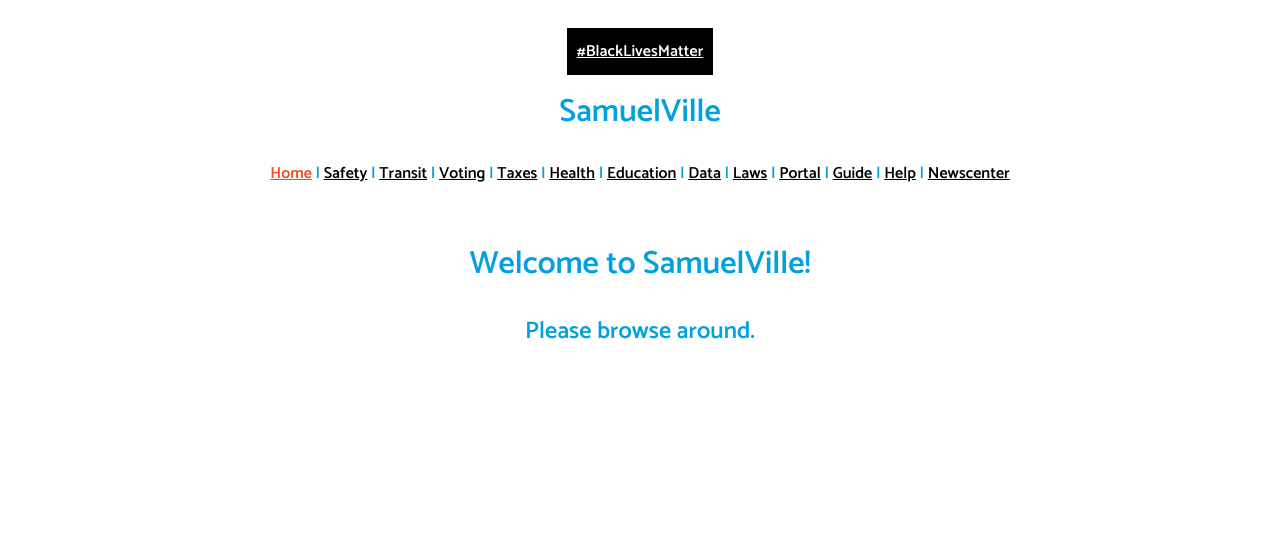
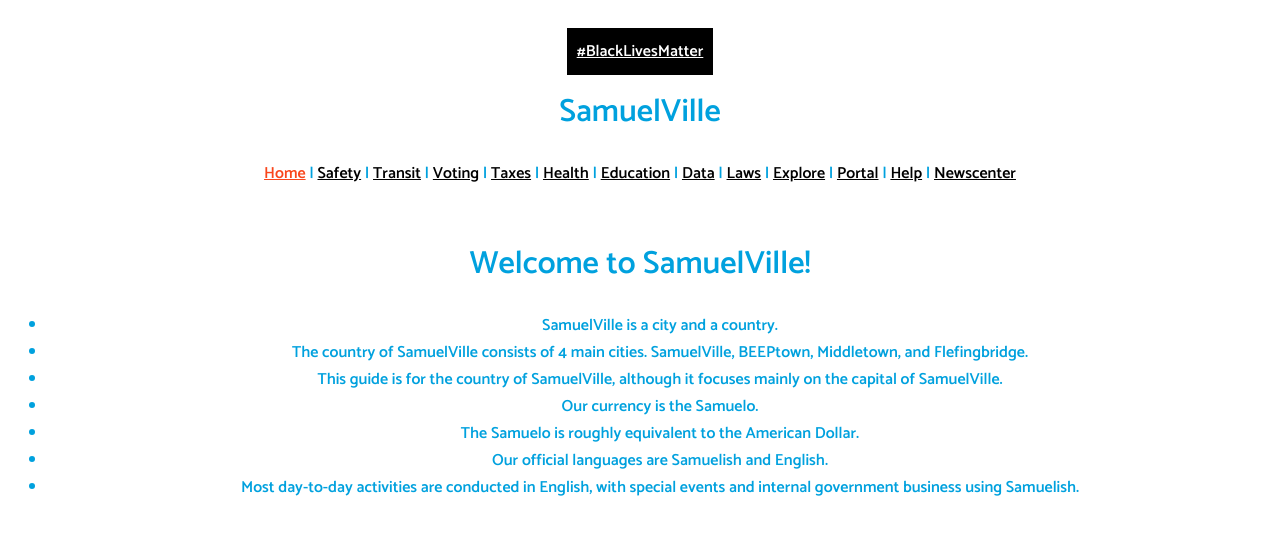
Before and after one commit to SISBEST/samuelville, a Vue app: page /#/ in a window 1280 px wide. Shown: the top 534 px of the page. Built offline with nearby package versions, Linux system fonts and the light colour scheme.

Commit message:
Updated transit, changed guide to explore.

```diff
--- a/src/App.vue
+++ b/src/App.vue
@@ -12,8 +12,8 @@
       <router-link to="/education">Education</router-link> |
       <router-link to="/data">Data</router-link> |
       <a href="https://laws.samuelville.tk">Laws</a> |
+      <a href="https://explore.samuelville.tk">Explore</a> |
       <a href="https://portal.samuelville.tk">Portal</a> |
-      <a href="https://guide.samuelville.tk">Guide</a> |
       <a href="https://help.samuelville.tk">Help</a> |
       <a href="https://newscenter.samuelville.tk">Newscenter</a>
     </div>
--- a/src/views/Home.vue
+++ b/src/views/Home.vue
@@ -1,6 +1,14 @@
 <template>
   <div class="home">
     <h1>Welcome to SamuelVille!</h1>
-    <h2>Please browse around.</h2>
+    <ul>
+      <li>SamuelVille is a city and a country.</li>
+      <li>The country of SamuelVille consists of 4 main cities. SamuelVille, BEEPtown, Middletown, and Flefingbridge.</li>
+      <li>This guide is for the country of SamuelVille, although it focuses mainly on the capital of SamuelVille.</li>
+      <li>Our currency is the Samuelo.</li>
+      <li>The Samuelo is roughly equivalent to the American Dollar.</li>
+      <li>Our official languages are Samuelish and English.</li>
+      <li>Most day-to-day activities are conducted in English, with special events and internal government business using Samuelish.</li>
+    </ul>
   </div>
 </template>
--- a/src/views/Transit.vue
+++ b/src/views/Transit.vue
@@ -1,5 +1,39 @@
 <template>
     <div class="page">
         <h2>Transit</h2>
+        <b><i>Specific, up to date information can be found on our <a href="https://transit.samuelville.tk">Transit Site</a>.</i></b>
+        <hr />
+        <h3>Airport</h3>
+        <p>The SamuelVille Airport is quite small. It is located near the 140th/Airport Express Station and is the only airport in the country. However, for longer flights, you may take the Express train to Los Angeles Union Station (requires passport control) and then catch a flight from LAX airport.</p>
+        <hr />
+        <h3>Express</h3>
+        <h4>Stop Listing</h4>
+        <ul>
+            <li>APU/Citrus College</li>
+            <li>Los Angeles Union Station</li>
+            <li>--- Border Crossing ---</li>
+            <li>10th</li>
+            <li>30th</li>
+            <li>SamuelVille Union Station</li>
+            <li>70th</li>
+            <li>100th</li>
+            <li>140th/Airport</li>
+            <li>Flefingbridge</li>
+            <li>Middletown</li>
+            <li>BEEPtown Central</li>
+        </ul>
+        <h4>Classes</h4>
+        <p>Sleeper: Large, private rooms with seats and bunk bed. Plus, all cafe items are free!</p>
+        <p>1st Class: Wide, leather seats with tons of legroom and a limited selection of free food!</p>
+        <p>2nd Class: Wide seats with adequate legroom. Great for a quick city hop.</p>
+        <h4>Fares</h4>
+        <p>Fares are simple. Just take the number of stops you're going and that's your 2nd class fare. For 1st class, double it. For sleeper, triple it.</p>
+        <hr />
+        <h3>Trams</h3>
+        <h4>SamuelVille</h4>
+        <p>The network consists of 10 lines. Lines 1-5 run vertically (towards BEEPtown), while lines A-E run across the city.</p>
+        <h4>BEEPtown</h4>
+        <p>There are 5 tram lines in BEEPtown: Blue, Brown, Red, Orange, and Yellow.</p>
+        <hr />
     </div>
 </template>
```
